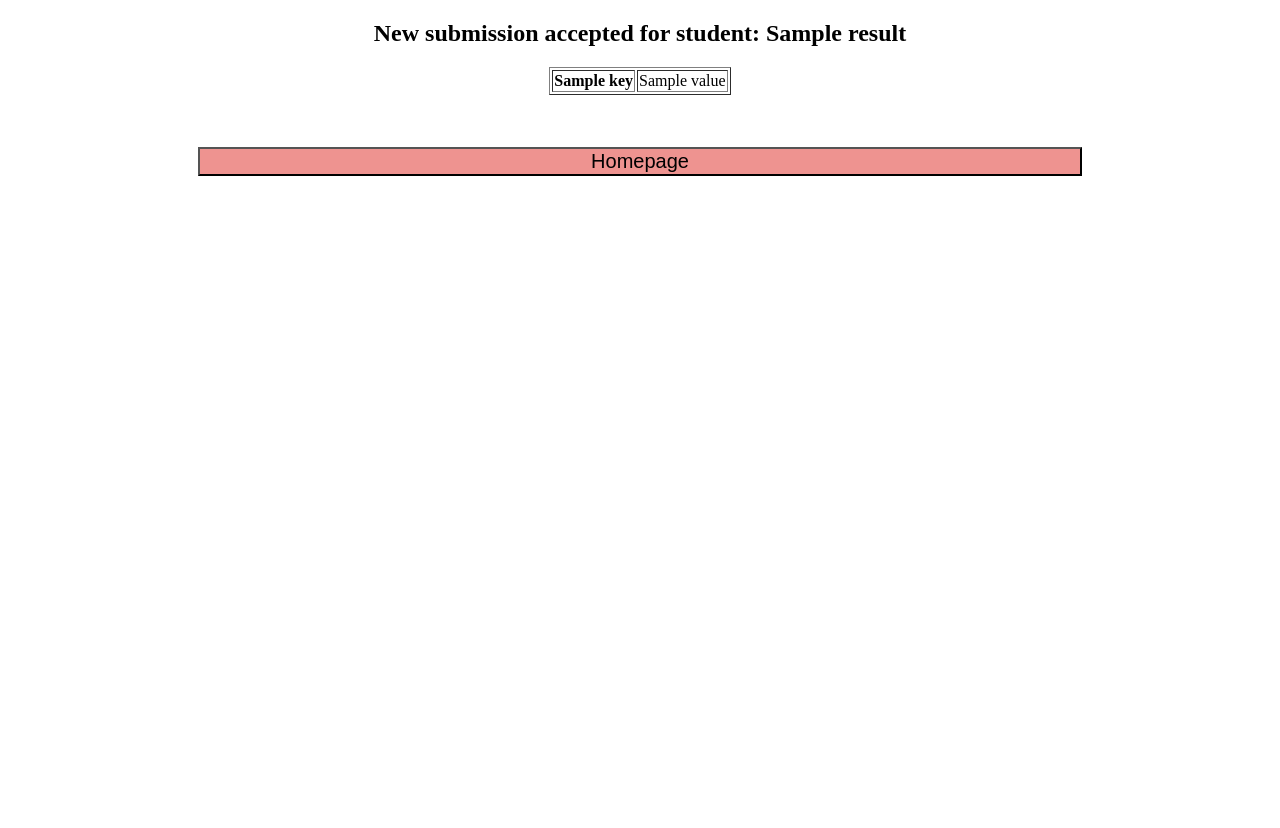
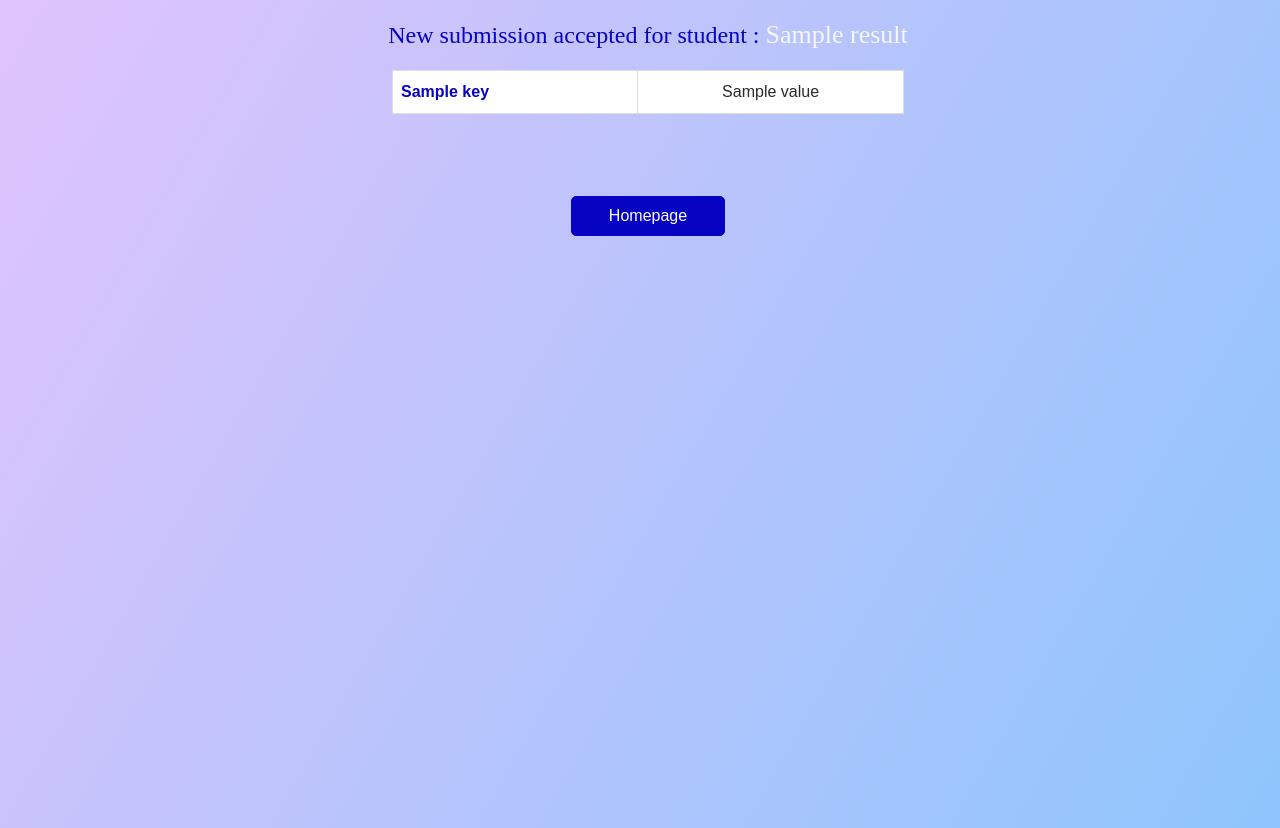
Before and after one commit to nacpatil/Flask_api_demo, a Flask app: template templates/result.html in a window 1280 px wide. Before the commit the page ends 176 px from the top, so only its background shows below. Run offline with Flask 2, Linux system fonts and the light colour scheme; the template is opened without the code that fills it: most values are stand-ins (such as "Sample title", 1, 10 or a date in 2020).

Commit message:
Add css for html files

```diff
--- /dev/null
+++ b/static/css/result.css
@@ -0,0 +1,57 @@
+body
+{
+  background: linear-gradient(120deg, #e0c3fc 0%, #8ec5fc 100%);
+  height:100vh;
+  color:rgb(43, 42, 42);
+  width:100vw;
+  box-sizing:border-box;
+  text-align:center;
+}
+h2
+{
+  color:rgb(7, 3, 194);
+  font-weight:lighter;
+}
+#name
+{
+   font-size:26px;
+   font-weight:300px;
+   color:whitesmoke;
+   font-weight:bolder;
+}
+#students {
+  font-family: Arial, Helvetica, sans-serif;
+  border-collapse: collapse;
+  width: 40%;
+  margin:20px auto;
+}
+
+#students td, #students th {
+  border: 1px solid #ddd;
+  padding: 8px;
+  background-color:white;
+}
+#students tr:hover {background-color: #ddd;}
+
+#students th {
+  padding-top: 12px;
+  padding-bottom: 12px;
+  text-align: left;
+  color: rgb(7, 3, 194);
+}
+
+#submit
+{
+   width:12%;
+   margin:0 auto;
+   margin-top:10px;
+   padding:10px 20px;
+   background-color:rgb(7, 3, 194);
+   font-size:16px;
+   border:none;
+   border:1px solid rgb(7, 3, 194);
+   border-radius:5px;
+   color:white;
+   outline:none;
+
+}
--- a/templates/result.html
+++ b/templates/result.html
@@ -1,9 +1,15 @@
+<!-- result.html -->
 <!doctype html>
 <html>
-   <center>
-      <h2> New submission accepted for student: {{result.Name}}  </h2>
-   <body>
-      <table border = 1>
+   <head>
+      <link rel="stylesheet" href="{{ url_for('static', filename='css/result.css') }}">
+   </head>
+  <body>
+
+      <h2> New submission accepted for student :
+        <span id="name">{{result.Name}}</span></h2>
+
+      <table border = 1 id="students">
          {% for key, value in result.items() %}
             <tr>
                <th> {{ key }} </th>
@@ -11,11 +17,14 @@
             </tr>
          {% endfor %}
       </table>
+   <br><br>
+
+   <form id ="form_s" action = "http://localhost:5000/" method = "GET">
+      <p><input type = "submit"
+                id="submit"
+                value = "Homepage"  /></p>
+   </form>
+
    </body>
 
-   <br><br>
-   <form id ="form_s" action = "http://localhost:5000/" method = "GET">
-      <p><input type = "submit"  style="background-color:rgb(238, 147, 144); font-size : 20px; width: 70%; height: 60;" value = "Homepage"  /></p>
-   </form>
-   </center>
 </html>
```
Also changed, not shown: static/css/edit.css (added, +49 -0 lines), static/css/print.css (added, +49 -0 lines), templates/edit.html (+6 -47 lines), templates/print.html (+8 -2 lines).
